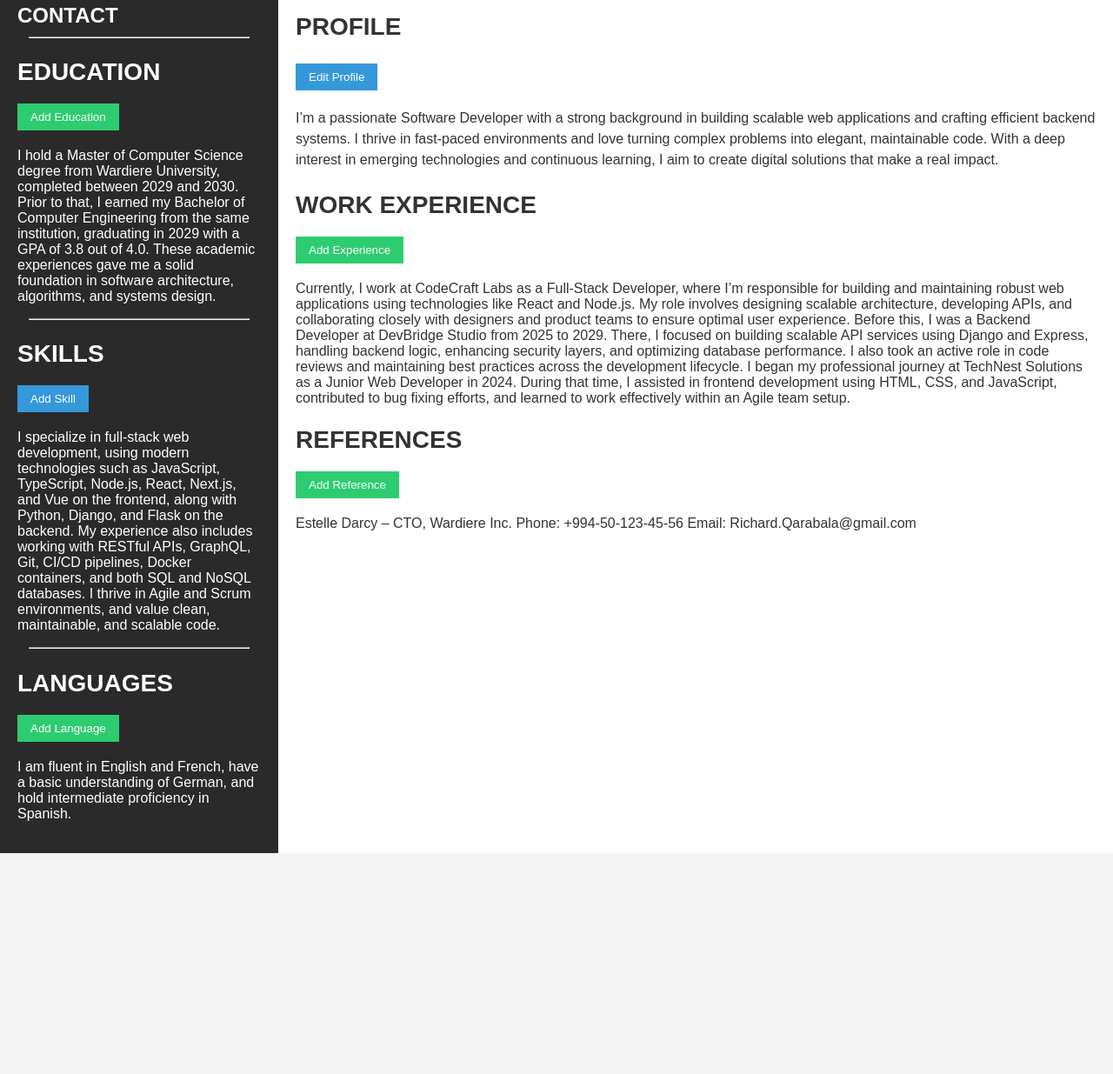
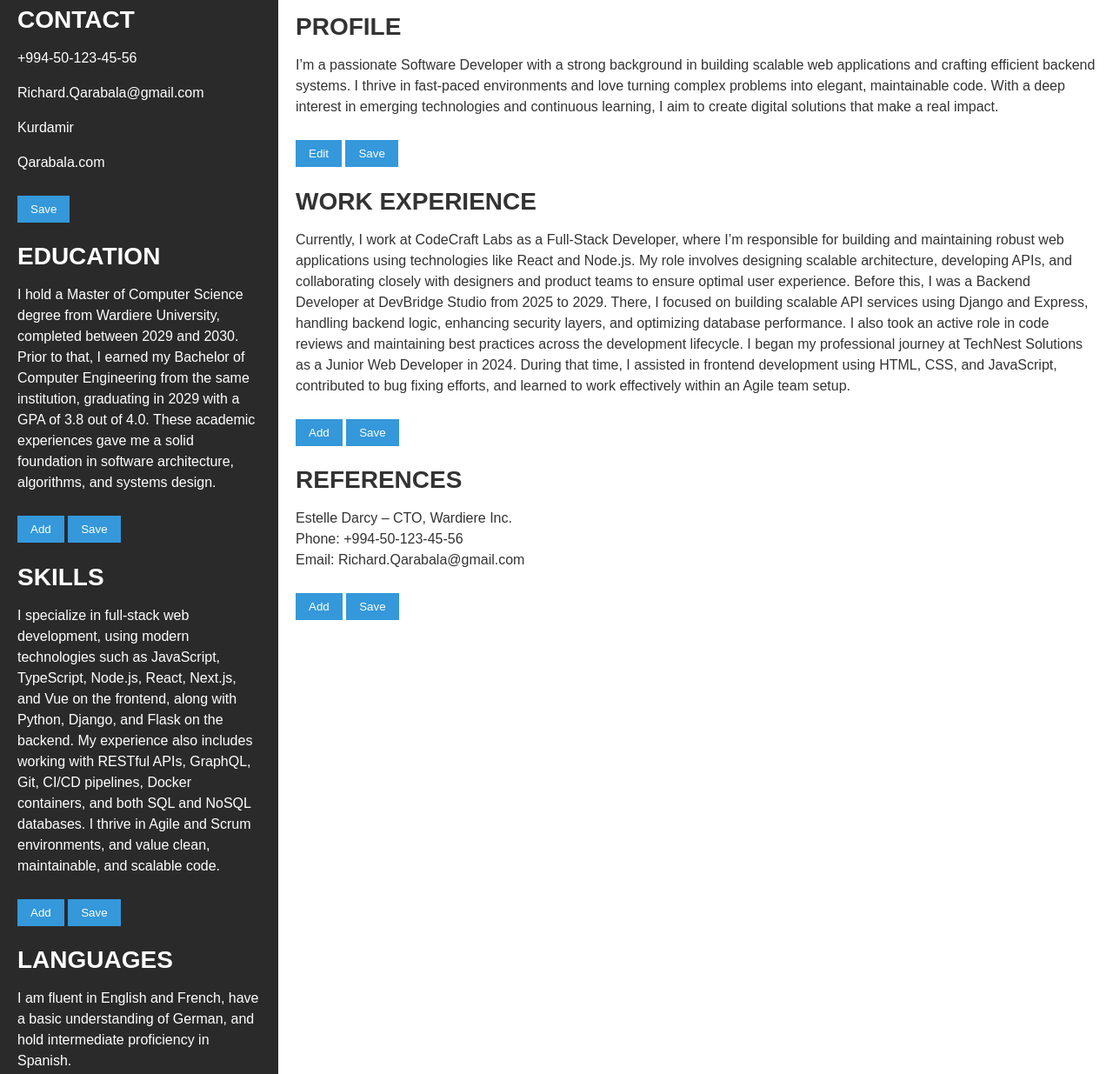
Before and after one commit to Rustamov13/web_lab_4, a plain HTML site: page index.html in a window 1280 px wide. Shown: the part 140-1375 px from the top of the page at 87% size. Before the commit the page ends 1121 px from the top, so only its background shows below. Drawn offline with Linux system fonts and the light colour scheme.

Commit message:
Update index.html

```diff
--- a/index.html
+++ b/index.html
@@ -5,63 +5,93 @@
   <meta name="viewport" content="width=device-width, initial-scale=1.0" />
   <title>Richard Qarabala - Resume</title>
   <link rel="stylesheet" href="style.css" />
+  <script src="script.js" defer></script>
 </head>
 <body>
-  <script src="script.js" defer></script>
   <div class="sidebar">
     <img src="load.jpg" alt="Profil Fotoğrafı" class="daire">
 
-    <div class="contact">
-      <p> +994-50-123-45-56 </p>
-      <p>  Richard.Qarabala@gmail.com </p>
-      <p>  Kurdamir</p>
-      <p>  Qarabala.com </p>
+    <div class="section" data-section="contact">
+      <h2>CONTACT</h2>
+      <div class="content">
+        <p>+994-50-123-45-56</p>
+        <p>Richard.Qarabala@gmail.com</p>
+        <p>Kurdamir</p>
+        <p>Qarabala.com</p>
       </div>
-    <hr style="width: 90%; margin: auto;">
-    <div class="section" id="education"></div>
-    I hold a Master of Computer Science degree from Wardiere University, completed between 2029 and 2030. Prior to that,
+      <button class="save-btn">Save</button>
+    </div>
+
+    <div class="section" data-section="education">
+      <h2>EDUCATION</h2>
+      <div class="content">
+        <p>I hold a Master of Computer Science degree from Wardiere University, completed between 2029 and 2030. Prior to that,
         I earned my Bachelor of Computer Engineering from the same institution, graduating in 2029 with a GPA of 3.8 out of 4.0.
-    These academic experiences gave me a solid foundation in software architecture, algorithms, and systems design.
-    <p></p>
-    <hr style="width: 90%; margin: auto;">
-    <div class="section skills"></div>
-      I specialize in full-stack web development, using modern technologies such as JavaScript, TypeScript, Node.js, React, Next.js, and Vue on the frontend,
+        These academic experiences gave me a solid foundation in software architecture, algorithms, and systems design.</p>
+      </div>
+      <button class="add-btn" data-add="education">Add</button>
+      <button class="save-btn">Save</button>
+    </div>
+
+    <div class="section skills" data-section="skills">
+      <h2>SKILLS</h2>
+      <div class="content">
+        <p>I specialize in full-stack web development, using modern technologies such as JavaScript, TypeScript, Node.js, React, Next.js, and Vue on the frontend,
         along with Python, Django, and Flask on the backend. My experience also includes working with RESTful APIs, GraphQL, Git, CI/CD pipelines, Docker containers,
-      and both SQL and NoSQL databases. I thrive in Agile and Scrum environments, and value clean, maintainable, and scalable code.
-    <p></p>
-    <hr style="width: 90%; margin: auto;">
-    <div class="section" id="languages"></div>
-      <p> I am fluent in English and French, have a basic understanding of German, and hold intermediate proficiency in Spanish.</p>
+        and both SQL and NoSQL databases. I thrive in Agile and Scrum environments, and value clean, maintainable, and scalable code.</p>
+      </div>
+      <button class="add-btn" data-add="skills">Add</button>
+      <button class="save-btn">Save</button>
+    </div>
+
+    <div class="section" data-section="languages">
+      <h2>LANGUAGES</h2>
+      <div class="content">
+        <p>I am fluent in English and French, have a basic understanding of German, and hold intermediate proficiency in Spanish.</p>
+      </div>
+      <button class="add-btn" data-add="languages">Add</button>
+      <button class="save-btn">Save</button>
+    </div>
   </div>
 
   <div class="main">
-    <h1>RICHARD <span class="highlight">QARABALA</span></h1>
+    <h1 id="name">RICHARD QARABALA</h1>
     <h3>DEVELOPER</h3>
 
-    <div class="section">
-      <div class="section" id="profile"></div>
+    <div class="section" data-section="profile">
+      <h2>PROFILE</h2>
+      <div class="content">
         <p>I’m a passionate Software Developer with a strong background in building scalable web applications and crafting efficient backend systems. I thrive in fast-paced environments and
            love turning complex problems into elegant, maintainable code. With a deep interest in emerging technologies and continuous learning, I aim to create digital solutions that make a real impact.</p>
       </div>
+      <button id="edit-profile" class="edit-btn">Edit</button>
+      <button class="save-btn">Save</button>
+    </div>
 
-    <div class="section">
-      <div class="section" id="work-experience"></div>
-      Currently, I work at CodeCraft Labs as a Full-Stack Developer, where I’m responsible for building and maintaining robust web applications using technologies like React and Node.js.
+    <div class="section" data-section="workExperience">
+      <h2>WORK EXPERIENCE</h2>
+      <div class="content">
+        <p>Currently, I work at CodeCraft Labs as a Full-Stack Developer, where I’m responsible for building and maintaining robust web applications using technologies like React and Node.js.
         My role involves designing scalable architecture, developing APIs, and collaborating closely with designers and product teams to ensure optimal user experience.
         Before this, I was a Backend Developer at DevBridge Studio from 2025 to 2029. There, I focused on building scalable API services using Django and Express, handling backend logic,
         enhancing security layers, and optimizing database performance. I also took an active role in code reviews and maintaining best practices across the development lifecycle.
         I began my professional journey at TechNest Solutions as a Junior Web Developer in 2024. During that time, I assisted in frontend development using HTML, CSS, and JavaScript,
-      contributed to bug fixing efforts, and learned to work effectively within an Agile team setup.
+        contributed to bug fixing efforts, and learned to work effectively within an Agile team setup.</p>
+      </div>
+      <button class="add-btn" data-add="workExperience">Add</button>
+      <button class="save-btn">Save</button>
     </div>
 
-    <div class="section">
-      <div class="section" id="reference"></div>
-      Estelle Darcy – CTO, Wardiere Inc.
-      Phone: +994-50-123-45-56
-      Email: Richard.Qarabala@gmail.com
-
+    <div class="section" data-section="references">
+      <h2>REFERENCES</h2>
+      <div class="content">
+        <p>Estelle Darcy – CTO, Wardiere Inc.<br>
+        Phone: +994-50-123-45-56<br>
+        Email: Richard.Qarabala@gmail.com</p>
+      </div>
+      <button class="add-btn" data-add="references">Add</button>
+      <button class="save-btn">Save</button>
     </div>
   </div>
-<script src="script.js"></script>
 </body>
 </html>
```
Lines whose indentation alone changed are shown as unchanged.
